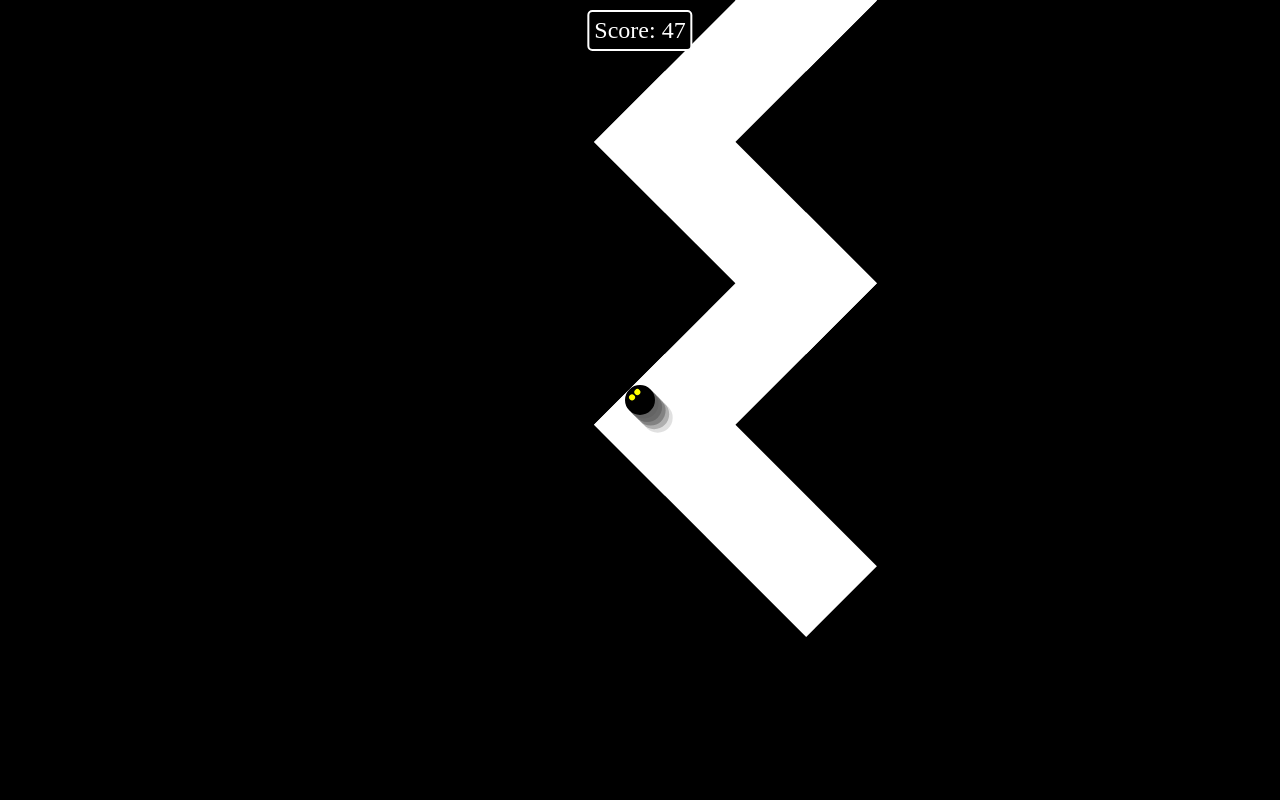
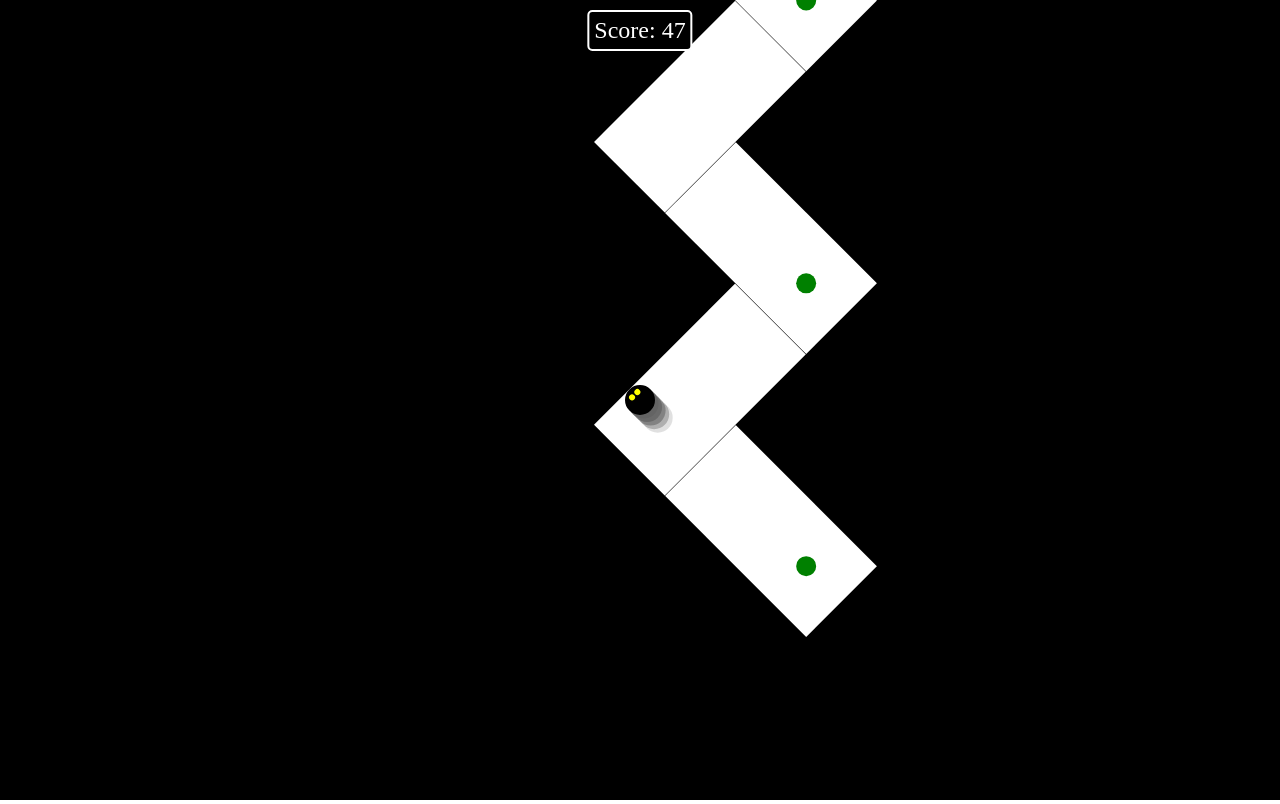
Before and after one commit to alexisNorthcoders/zigzag-game, a plain HTML site: page index.html in a window 1280 px wide. Drawn offline with Linux system fonts and the light colour scheme.

Commit message:
add rewards

```diff
--- a/index.html
+++ b/index.html
@@ -26,6 +26,7 @@
         const m = 100
         const l = 300
         const N = 10
+        const playerSize = 15
         const speed = 5
         let x = 0
         let y = 0
@@ -36,7 +37,7 @@
 
         const track = new Track(x, y, N, m, l)
 
-        const player = new Player(m / 2, m / 2, m * 0.15, speed)
+        const player = new Player(m/2, m/2, playerSize, speed)
 
         myCanvas.addEventListener("pointerdown", () => player.changeDirection())
 
--- a/rectangle.js
+++ b/rectangle.js
@@ -8,7 +8,10 @@ class Rectangle {
     }
 
     draw(ctx) {
-
+        ctx.beginPath()
+        ctx.rect(this.x, this.y, this.width, this.height)
+        ctx.strokeStyle = "black"
+        ctx.stroke()
         ctx.fillStyle = this.colour
         ctx.fillRect(this.x, this.y, this.width, this.height)
     }
--- a/track.js
+++ b/track.js
@@ -6,10 +6,14 @@ class Track {
         this.l = l
 
         this.rectangles = []
+        this.rewards = []
         this.index = 0
         while (this.index < num) {
             this.queueRectangle()
         }
+    }
+    spawnReward(x,y) {
+        this.rewards.push(new Reward(x, y))
     }
     queueRectangle() {
 
@@ -18,6 +22,7 @@ class Track {
 
             this.rectangles.push(new Rectangle(this.left, this.top, width, height))
             this.left += width - this.m
+            this.spawnReward( this.left - this.l/2 , this.top + height/2)
         }
         else {
             const [width, height] = [this.m, this.l]
@@ -33,6 +38,7 @@ class Track {
 
     draw(ctx) {
         this.rectangles.forEach(rectangle => rectangle.draw(ctx))
+        this.rewards.forEach(reward => reward.draw(ctx))
     }
 
     dequeueRectangle() {
@@ -52,3 +58,17 @@ class Track {
         }
     }
 }
+
+class Reward {
+    constructor(x, y) {
+        this.x = x
+        this.y = y
+        this.radius = 10
+    }
+    draw(ctx) {
+        ctx.fillStyle = "green"
+        ctx.beginPath()
+        ctx.arc(this.x, this.y, this.radius, 0, Math.PI * 2)
+        ctx.fill()
+    }
+}
```
Also changed, not shown: reward.js (added).
